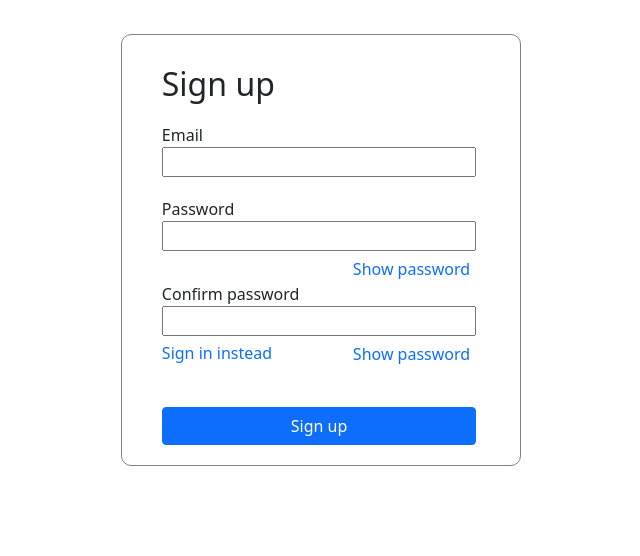
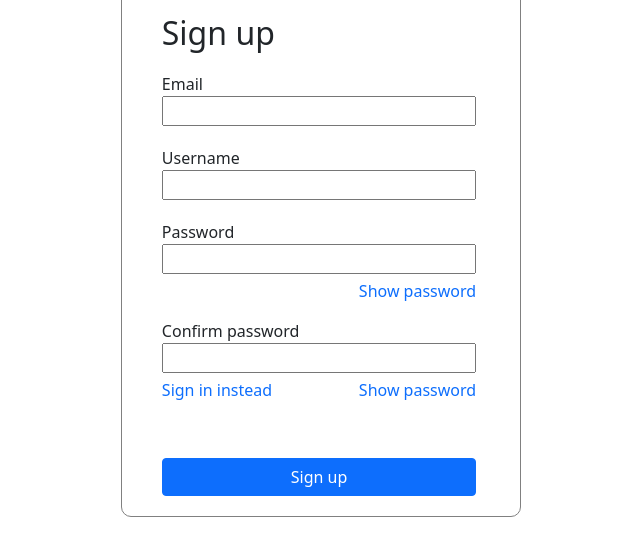
Before and after one commit to Justinean/forms, a React (Create React App) app in the folder client/: page /signUp in a window 1280 px wide. Shown: the top 556 px of the page, without its empty margins (319-959 px from the left). Built offline with nearby package versions, Linux system fonts and the light colour scheme; the HTML template or start-up script is replaced by a standard one.

Commit message:
Added username to signUp

```diff
--- a/client/src/pages/SignUp.css
+++ b/client/src/pages/SignUp.css
@@ -60,6 +60,11 @@
     background-color: white;
     border: 0px solid black;
     color: #0d6efd;
+    user-select: none;
+}
+
+.SignUp .hide:hover {
+    cursor: pointer;
 }
 
 .SignUp a {
--- a/client/src/pages/SignUp.tsx
+++ b/client/src/pages/SignUp.tsx
@@ -6,7 +6,8 @@ import Auth from '../utils/auth';
 
 const SignUp = () => {
     if (Auth.loggedIn()) window.location.href = "/forms";
-    const [email, setEmail] = useState("")
+    const [email, setEmail] = useState("");
+    const [username, setUsername] = useState("");
     const [password, setPassword] = useState("");
     const [confirmValue, setConfirmValue] = useState("");
     const [hidePassword, setHidePassword] = useState(true);
@@ -14,13 +15,16 @@ const SignUp = () => {
     const [errorMessage, setErrorMessage] = useState("");
     const [hideError, setHideError] = useState(true);
     const handleEmailChange = (e: any) => {
-        setEmail(e.target.value);
+        setEmail(e.target.value.trim());
+    }
+    const handleUsernameChange = (e: any) => {
+        setUsername(e.target.value)
     }
     const handlePasswordChange = (e: any) => {
-        setPassword(e.target.value);
+        setPassword(e.target.value.trim());
     }
     const handleConfirmChange = (e: any) => {
-        setConfirmValue(e.target.value);
+        setConfirmValue(e.target.value.trim());
     }
     const handleHidePassword = (e: React.MouseEvent) => {
         e.preventDefault();
@@ -32,16 +36,23 @@ const SignUp = () => {
     }
     const handleSignUp = async (e: React.MouseEvent) => {
         e.preventDefault();
+        setUsername(username.trim())
 
-        if (!email.match(/[a-zA-Z0-9]+@[a-z]+\.[a-z]+/)) {
+        if (!email.match(/^[a-zA-Z0-9]+@[a-z]+\.[a-z]+$/)) {
             setHideError(false);
             setErrorMessage("Email is invalid")
             setTimeout(() => {setHideError(true); setErrorMessage("");}, 3000);
             return;
         }
+        if (!username.match(/^[a-zA-Z0-9]+$/)) {
+            setHideError(false);
+            setErrorMessage("Username is invalid. Alphanumeric characters only");
+            setTimeout(() => {setHideError(true); setErrorMessage("");}, 3000);
+            return;
+        }
         if (!password.match(/^(?=.*[0-9])(?=.*[:!@#$%^&*])[a-zA-Z0-9:!@#$%^&*]{6,16}$/)) {
             setHideError(false);
-            setErrorMessage("Password is invalid\n(Must contain letter, number, and symbol)")
+            setErrorMessage("Password is invalid. (Must contain letter, number, and symbol)")
             setTimeout(() => {setHideError(true); setErrorMessage("");}, 5000);
             return;
         }
@@ -51,7 +62,7 @@ const SignUp = () => {
             setTimeout(() => {setHideError(true); setErrorMessage("");}, 3000);
             return;
         }
-        const userData = { email, password };
+        const userData = { username, email, password };
         let response = await fetch("/api/signUp", {
             method: "POST",
             headers: { 'Content-Type': 'application/json' },
@@ -79,11 +90,16 @@ const SignUp = () => {
                     <input value={email} onChange={handleEmailChange}></input>
                 </div>
                 <div className="container">
+                    <label>Username</label>
+                    <br />
+                    <input value={username} onChange={handleUsernameChange}></input>
+                </div>
+                <div className="container">
                     <label>Password</label>
                     <br />
                     <input type={hidePassword ? "password" : ""} value={password} onChange={handlePasswordChange}></input>
                     <div className="hideContainer">
-                        <button className="hide" onClick={handleHidePassword}>{hidePassword ? "Show" : "Hide"} password</button>
+                        <p className="hide" onClick={handleHidePassword}>{hidePassword ? "Show" : "Hide"} password</p>
                     </div>
                 </div>
                 <div className="container lastContainer">
@@ -92,7 +108,7 @@ const SignUp = () => {
                     <input type={hideConfirm ? "password" : ""} value={confirmValue} onChange={handleConfirmChange}></input>
                     <div className="hideContainerLast">
                         <a href="/signIn">Sign in instead</a>
-                        <button className="hide" onClick={handleHideConfirm}>{hideConfirm ? "Show" : "Hide"} password</button>
+                        <p className="hide" onClick={handleHideConfirm}>{hideConfirm ? "Show" : "Hide"} password</p>
                     </div>
                     <p className={hideError ? "hiddenError" : "error"}>{errorMessage}</p>
                 </div>
```
